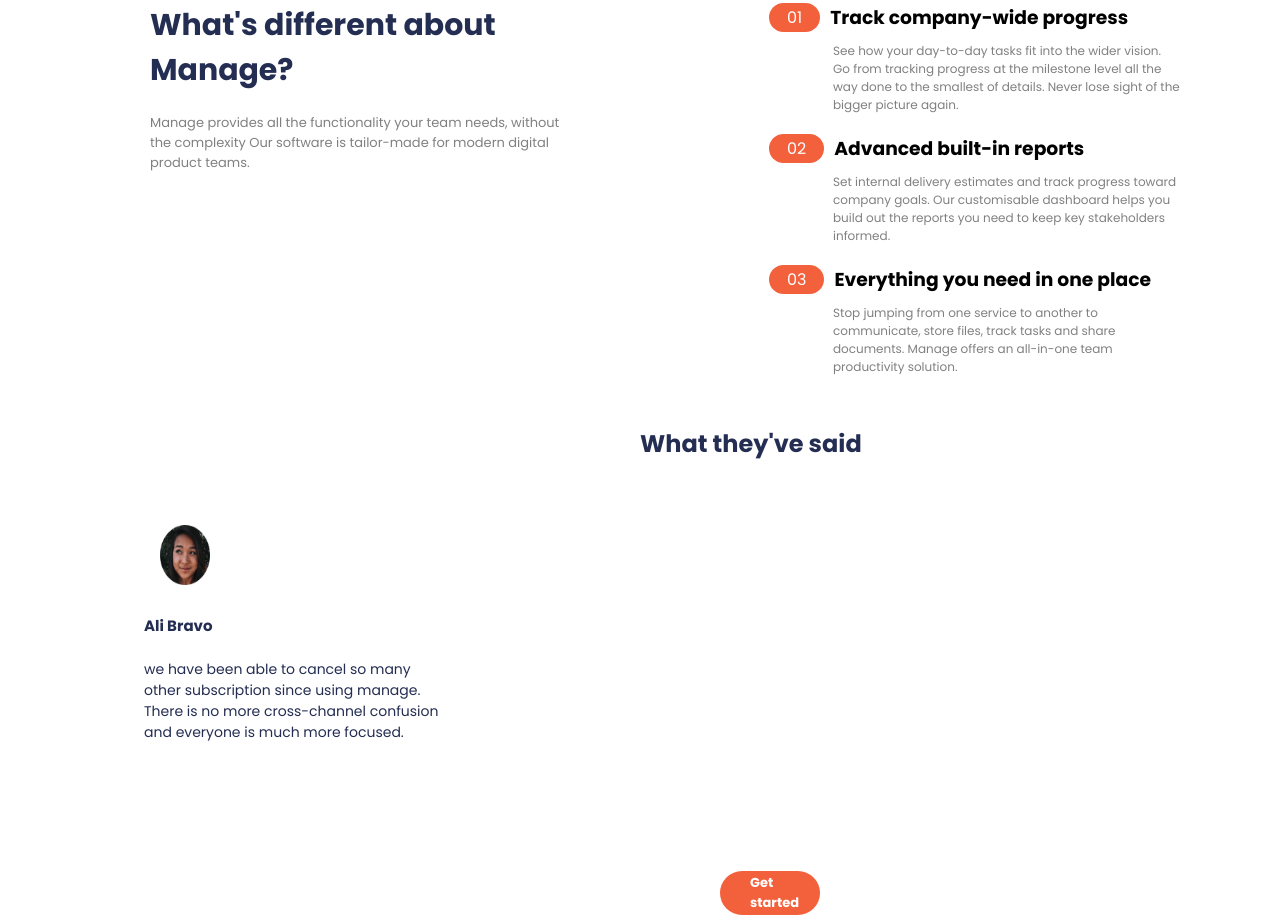
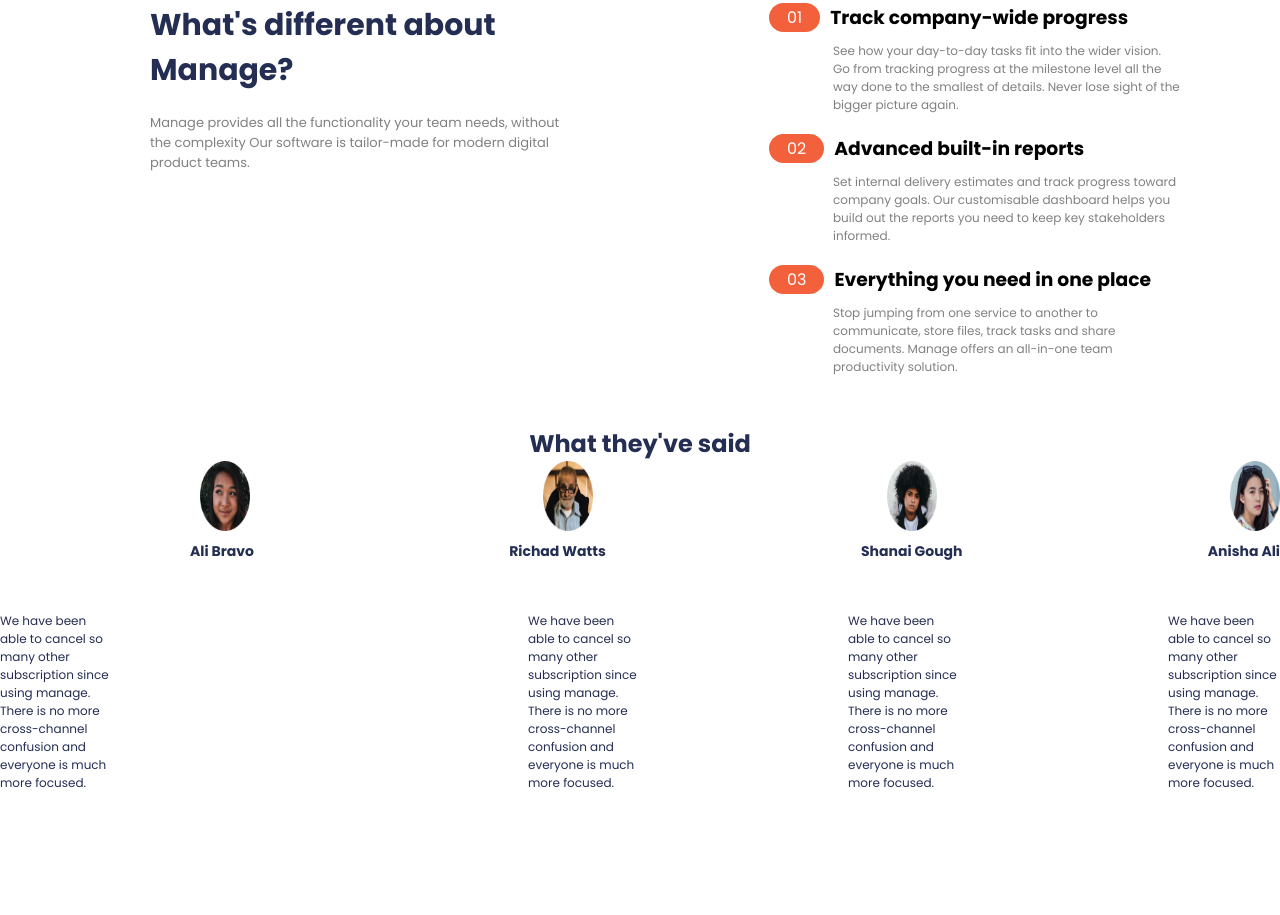
Before and after one commit to zinnycode/web1class, a plain HTML site: page index.html in a window 1280 px wide. Shown: the part 746-1661 px from the top of the page. After the commit the page ends 1538 px from the top, so only its background shows below. Drawn offline with Linux system fonts and the light colour scheme.

Commit message:
i am almost done with the third section

```diff
--- a/CSS/style.css
+++ b/CSS/style.css
@@ -136,53 +136,98 @@ a{
     display: flex;
 }
 
-#thirdsection{
-    display: list-item;
+#thirdsection .line1{
+display: flex;
+align-self: center;
+justify-content: space-around;
+color: #242d52;
+}
+
+.img1234{
+    display: flex;
     align-items: center;
     justify-content: space-between;
 
 }
 
-.line1{
-margin-left: 40rem;
-color: #242d52;
-margin-bottom: 4rem;
+.names{
+    display: flex;
+    align-items: center;
+    justify-content: space-between;
+    color: #242d52;
 }
 
-.imgh3p img{
-    width: 50px;
-    margin-left: 10rem;
-    margin-bottom:22px ;
-    height: 60px;
+.parag{
+    display: flex;
+    align-items: center;
+    justify-content: space-between;
+    color: #242d52;
 
 }
-.firsth{
-    margin-left: 9rem;
-    font-size: 15px;
-    color: #242d52;
-    margin-bottom: 22px;
 
+.img1 {
+    margin-bottom: 10px;
+    width: 50px;
+    height: 70px;
+    margin-left: 200px;
+}
+.img2{
+    margin-bottom: 10px;
+    width: 50px;
+    height: 70px;
+    margin-left: 200px;
+}
+.img3{
+    margin-bottom: 10px;
+    width: 50px;
+    height: 70px;
+    margin-left: 200px;
+}
+.img4{
+    margin-bottom: 10px;
+    width: 50px;
+    height: 70px;
+    margin-left: 200px;
+}
+.name1{
+    font-size: 14px;
+    margin-left: 190px;
+    margin-bottom: 20px;
+}
+.name2{
+    font-size: 14px;
+    margin-left: 200px;
+    margin-bottom: 20px;
+}
+.name3{
+    font-size: 14px;
+    margin-left: 200px;
+    margin-bottom: 20px;
+}
+.name4{
+    font-size: 14px;
+    margin-left: 190px;
+    margin-bottom: 20px;
+}
+.para1{
+    font-size: 12px;
+    margin-top: 30px;
+    margin-right: 13rem;
+}
+.para2{
+    font-size: 12px;
+    margin-top: 30px;
+    margin-left: 13rem;
 
 }
-.para{
-    margin-left: 9rem;
-    color: #242d52;
-    font-size: 14px;
-    margin-bottom: 8rem;
-    width: 300px
+.para3{
+    font-size: 12px;
+    margin-top: 30px;
+    margin-left: 13rem;
 
 }
-.lasth{
-    margin-left: 45rem;
-    color: #fff;
-    background-color: #F3603C;
-    padding: 2px 30px;
-    border-radius: 30px;
-    font-size: 13px;
-    width: 100px;
-
-
-
-
-
+.para4{
+    font-size: 12px;
+    margin-top: 30px;
+    margin-left: 13rem;
 }
--- a/index.html
+++ b/index.html
@@ -125,22 +125,49 @@
             What they've said
         </h2>
     </div>
-
-    <div class="imgh3p">
-        <img class="img" src="/Images/avatar-ali.png" alt="avatar-ali">
-        <h3 class="firsth">
-            Ali Bravo
-         </h3>
-         <p class="para">
-             we have been able to cancel so many other subscription since using
-             manage. There is no more cross-channel confusion and everyone is much more focused.
-         </p>
-
-         <h3 class="lasth">
-            Get started
-         </h3>
+    <div class="img1234">
+        <img class="img1" src="/Images/avatar-ali.png" alt="avatar-ali">
+        <img class="img2" src="/Images/avatar-richard.png" alt="avatar-richard">
+        <img class="img3" src="/Images/avatar-shanai.png" alt="avatar-shanai">
+        <img class="img4" src="/Images/avatar-anisha.png" alt="avatar-anisha">
     </div>
 
+    <div class="names">
+        <h2 class="name1">
+            Ali Bravo
+            </h2>
+        <h2 class="name2">
+             Richad Watts
+        </h2>
+        <h2 class="name3">
+            Shanai Gough
+        </h2>
+        <h2 class="name4">
+            Anisha Ali
+        </h2>
+    </div>
+
+    <div class="parag">
+        <p class="para1">
+            We have been able to cancel so many other subscription since using manage.
+            There is no more cross-channel confusion and everyone is much more focused.
+        </p>
+        <p class="para2">
+            We have been able to cancel so many other subscription since using manage.
+            There is no more cross-channel confusion and everyone is much more focused.
+        </p>
+        <p class="para3">
+            We have been able to cancel so many other subscription since using manage.
+            There is no more cross-channel confusion and everyone is much more focused.
+        </p>
+        <p class="para4">
+            We have been able to cancel so many other subscription since using manage.
+            There is no more cross-channel confusion and everyone is much more focused.
+        </p>
+
+
+
+    </div>
 
 </section>
 
```
